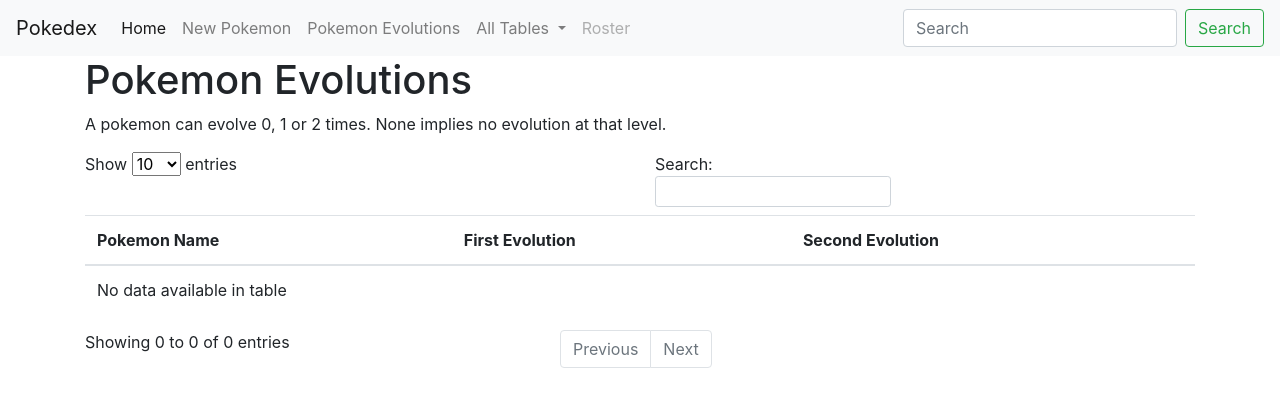
After one commit to castmallards/Pokedex, a Flask app: page /evolutions in a window 1280 px wide. The commit adds this page. Shown: the top 407 px of the page. Run offline with Flask 3, Linux system fonts and the light colour scheme; data that the repository does not hold is empty; parts of the project's set-up code (start-up, migrations or seed data) failed here and were passed over; some libraries are stand-ins or nearby versions.

Commit message:
Add evolutions query

```diff
--- /dev/null
+++ b/Blueprints/templates/evolutions.html
@@ -0,0 +1,41 @@
+{% extends "pageTemplate.html" %}
+
+{% block content %}
+
+<h1>Pokemon Evolutions</h1>
+<p>A pokemon can evolve 0, 1 or 2 times. None implies no evolution at that level.</p>
+
+<table id="Evolutions" class="table table-hover">
+    <thead>
+        <th scope="col">Pokemon Name</th>
+        <th scope="col">First Evolution</th>
+        <th scope="col">Second Evolution</th>
+    </thead>
+    <tbody style="overflow: auto;">
+        {% for evo in Evolutions %}
+        <tr>
+            <td>{{evo[0]}}</td>
+            <td>{{evo[1]}}</td>
+            <td>{{evo[2]}}</td>
+
+        </tr>
+        {% endfor %}
+    </tbody>
+</table>
+
+{% endblock %}
+
+{% block scripts %}
+<script>
+    $(document).ready(function () {
+        $('#Evolutions').DataTable({
+            columns: [
+                { data: 'Pokemon Name', searchable: true },
+                { data: 'First Evolution', searchable: false },
+                { data: 'Second Evolution', searchable: false },
+            ],
+        });
+    });
+</script>
+
+{% endblock %}
--- a/Blueprints/templates/pageTemplate.html
+++ b/Blueprints/templates/pageTemplate.html
@@ -25,7 +25,10 @@
           <a class="nav-link" href="/">Home<span class="sr-only">(current)</span></a>
         </li>
         <li class="nav-item">
-          <a class="nav-link" href="newPkmnIntro">New Pokemon</a>
+          <a class="nav-link" href="/newPkmnIntro">New Pokemon</a>
+        </li>
+        <li class="nav-item">
+          <a class="nav-link" href="/evolutions">Pokemon Evolutions</a>
         </li>
         <li class="nav-item dropdown">
           <a class="nav-link dropdown-toggle" href="#" id="navbarDropdown" role="button" data-toggle="dropdown"
--- a/Blueprints/views.py
+++ b/Blueprints/views.py
@@ -136,3 +136,11 @@
     curr.execute(roster)
     result = curr.fetchall()
     return render_template("roster.html", Roster=result)
+
+@views.route('/evolutions')
+def evolutions_page():
+    curr = conn.cursor()
+    all_evolutions = 'SELECT p1.pok_name, p2.pok_name, p3.pok_name FROM Pokemon p1 LEFT JOIN Pokemon p2 ON p2.evolves_from = p1.nat_id LEFT JOIN Pokemon p3 ON p3.evolves_from = p2.nat_id ORDER BY p1.pok_name;'
+    curr.execute(all_evolutions)
+    result = curr.fetchall()
+    return render_template("evolutions.html", Evolutions=result)
```
